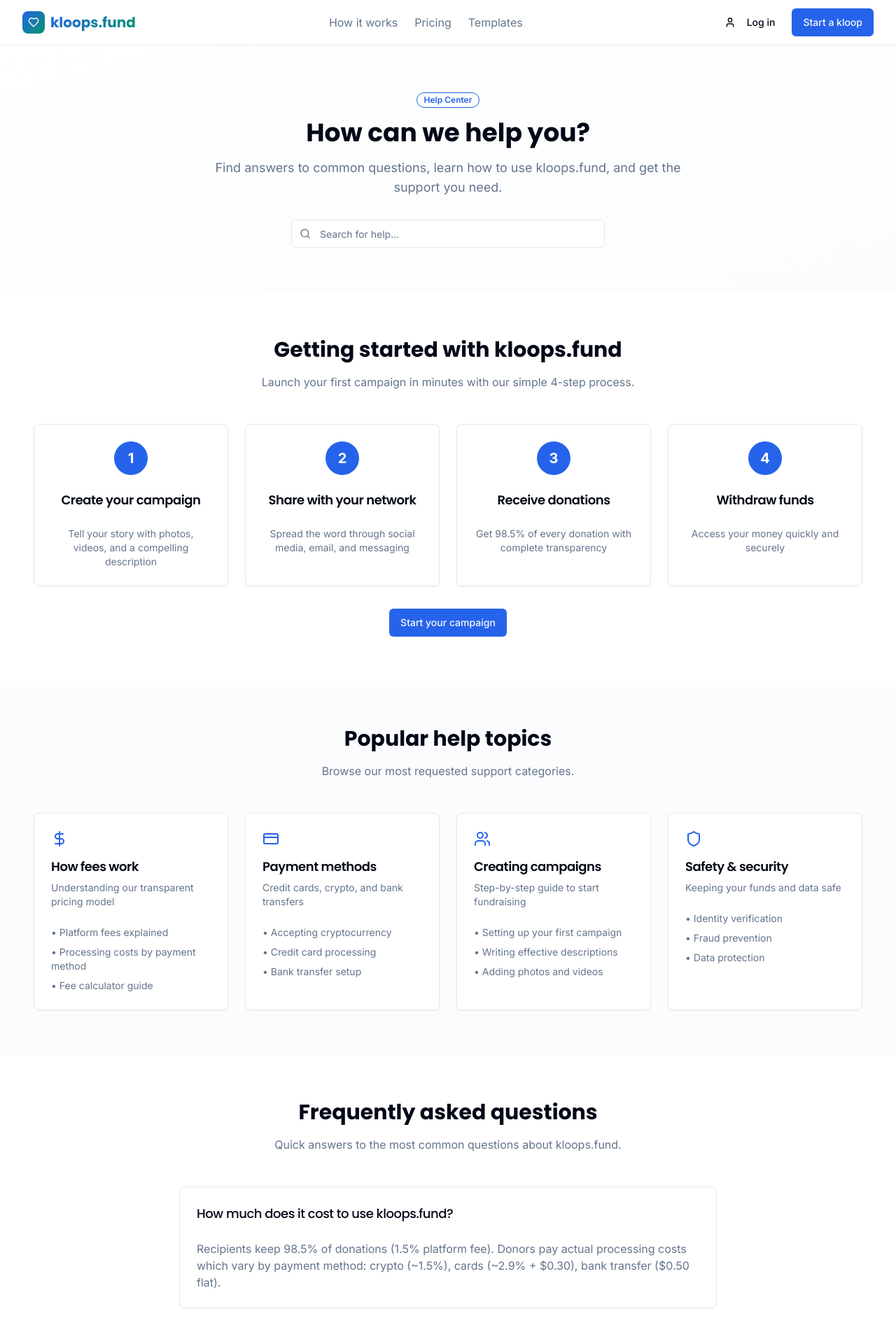
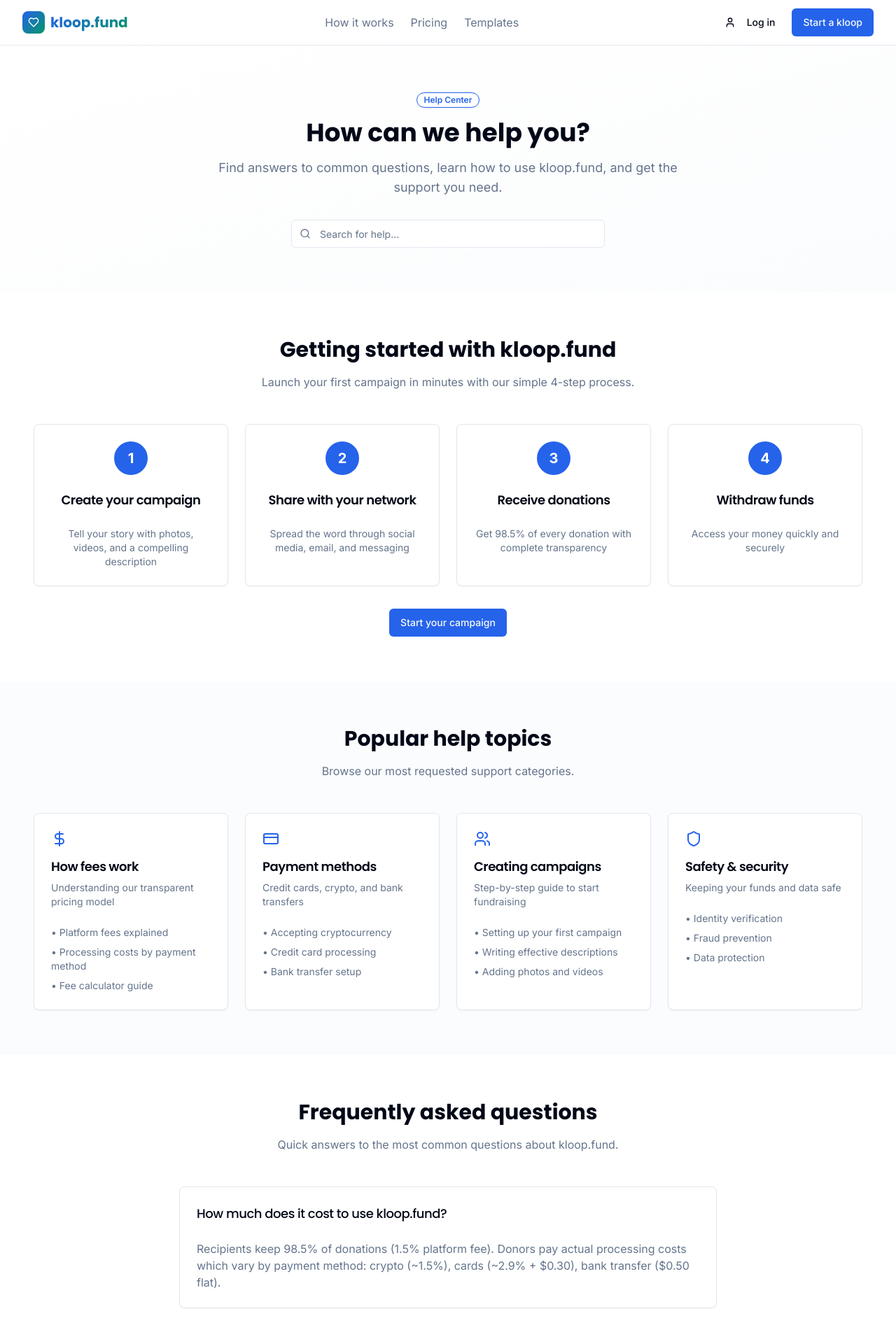
Before and after one commit to Khalon-Bridge/kloops-rally-fund, a React (Vite) app: page /help in a window 1280 px wide. Shown: the top 1884 px of the page at 70% size. Built offline with nearby package versions, Linux system fonts and the light colour scheme.

Commit message:
Rename product to kloop.fund
Replaced all instances of "kloops.fund" with "kloop.fund" in the codebase.

```diff
--- a/index.html
+++ b/index.html
@@ -4,19 +4,19 @@
   <head>
     <meta charset="UTF-8" />
     <meta name="viewport" content="width=device-width, initial-scale=1.0" />
-    <title>Kloops.fund - Quick help when you need it most</title>
+    <title>Kloop.fund - Quick help when you need it most</title>
     <meta name="description" content="From ask to thank you in minutes. The fastest way to rally friends and family for fundraising." />
-    <meta name="author" content="Kloops" />
+    <meta name="author" content="Kloop" />
 
     <!-- Google Fonts -->
     <link rel="stylesheet" href="https://fonts.googleapis.com/css2?family=Inter:wght@300;400;500;600;700&family=Poppins:wght@400;500;600;700;800&display=swap">
 
-    <meta property="og:title" content="Kloops.fund - Quick help when you need it most" />
+    <meta property="og:title" content="Kloop.fund - Quick help when you need it most" />
     <meta property="og:description" content="From ask to thank you in minutes. The fastest way to rally friends and family for fundraising." />
     <meta property="og:type" content="website" />
 
     <meta name="twitter:card" content="summary_large_image" />
-    <meta name="twitter:site" content="@kloops_fund" />
+    <meta name="twitter:site" content="@kloop_fund" />
   </head>
 
   <body>
--- a/src/components/layout/Footer.tsx
+++ b/src/components/layout/Footer.tsx
@@ -1,3 +1,4 @@
+
 import { Heart } from "lucide-react";
 import { Link } from "react-router-dom";
 
@@ -12,7 +13,7 @@ const Footer = () => {
                 <Heart className="h-3 w-3 text-white" />
               </div>
               <span className="text-lg font-poppins font-bold gradient-text">
-                kloops.fund
+                kloop.fund
               </span>
             </div>
             <p className="text-sm text-muted-foreground">
@@ -51,7 +52,7 @@ const Footer = () => {
         </div>
 
         <div className="border-t mt-8 pt-8 text-center text-sm text-muted-foreground">
-          <p>&copy; 2024 Kloops Fund Inc. All rights reserved.</p>
+          <p>&copy; 2024 Kloop Fund Inc. All rights reserved.</p>
         </div>
       </div>
     </footer>
--- a/src/components/layout/Header.tsx
+++ b/src/components/layout/Header.tsx
@@ -14,7 +14,7 @@ const Header = () => {
             <Heart className="h-4 w-4 text-white" />
           </div>
           <span className="text-xl font-poppins font-bold gradient-text">
-            kloops.fund
+            kloop.fund
           </span>
         </Link>
 
--- a/src/pages/ContactUs.tsx
+++ b/src/pages/ContactUs.tsx
@@ -78,7 +78,7 @@ const ContactUs = () => {
             Get in touch
           </h1>
           <p className="text-muted-foreground text-lg mb-8 max-w-2xl mx-auto">
-            Have questions about kloops.fund? Need help with your campaign? Our support team is here to help you succeed.
+            Have questions about kloop.fund? Need help with your campaign? Our support team is here to help you succeed.
           </p>
         </div>
       </section>
--- a/src/pages/HelpCenter.tsx
+++ b/src/pages/HelpCenter.tsx
@@ -1,4 +1,3 @@
-
 import { Badge } from "@/components/ui/badge";
 import { Card, CardContent, CardDescription, CardHeader, CardTitle } from "@/components/ui/card";
 import { Input } from "@/components/ui/input";
@@ -75,7 +74,7 @@ const HelpCenter = () => {
 
   const faqItems = [
     {
-      question: "How much does it cost to use kloops.fund?",
+      question: "How much does it cost to use kloop.fund?",
       answer: "Recipients keep 98.5% of donations (1.5% platform fee). Donors pay actual processing costs which vary by payment method: crypto (~1.5%), cards (~2.9% + $0.30), bank transfer ($0.50 flat)."
     },
     {
@@ -138,7 +137,7 @@ const HelpCenter = () => {
             How can we help you?
           </h1>
           <p className="text-muted-foreground text-lg mb-8 max-w-2xl mx-auto">
-            Find answers to common questions, learn how to use kloops.fund, and get the support you need.
+            Find answers to common questions, learn how to use kloop.fund, and get the support you need.
           </p>
 
           {/* Search Bar */}
@@ -159,7 +158,7 @@ const HelpCenter = () => {
         <div className="container">
           <div className="text-center mb-12">
             <h2 className="text-3xl font-bold font-poppins mb-4">
-              Getting started with kloops.fund
+              Getting started with kloop.fund
             </h2>
             <p className="text-muted-foreground max-w-2xl mx-auto">
               Launch your first campaign in minutes with our simple 4-step process.
@@ -235,7 +234,7 @@ const HelpCenter = () => {
               Frequently asked questions
             </h2>
             <p className="text-muted-foreground">
-              Quick answers to the most common questions about kloops.fund.
+              Quick answers to the most common questions about kloop.fund.
             </p>
           </div>
 
```
